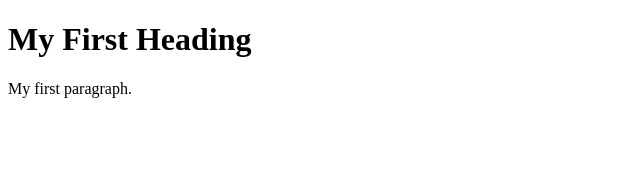
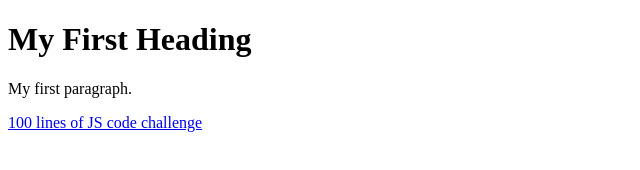
Before and after one commit to smcshinsky/smcshinsky.github.com, a plain HTML site: page index.html in a window 1280 px wide. Shown: the whole page, without its empty margins (0-640 px from the left). Drawn offline with Linux system fonts and the light colour scheme.

Commit message:
Update index.html

```diff
--- a/index.html
+++ b/index.html
@@ -5,6 +5,7 @@
 <h1>My First Heading</h1>
 
 <p>My first paragraph.</p>
+<a href="http://smcshinsky.github.com/esri-100-lines-or-less-js-bees/bees/bees.html">100 lines of JS code challenge</a>
 
 </body>
 </html>
```
